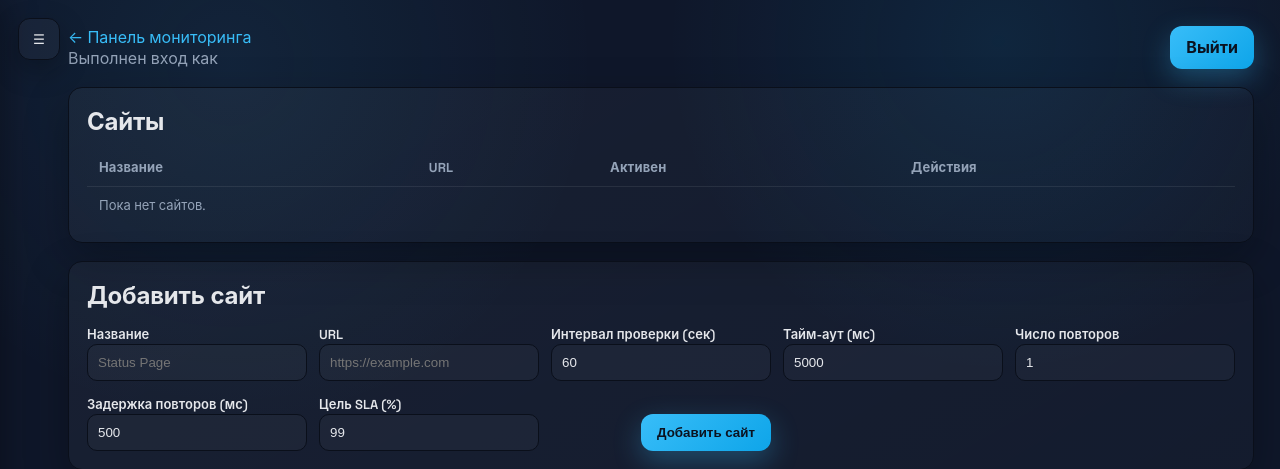
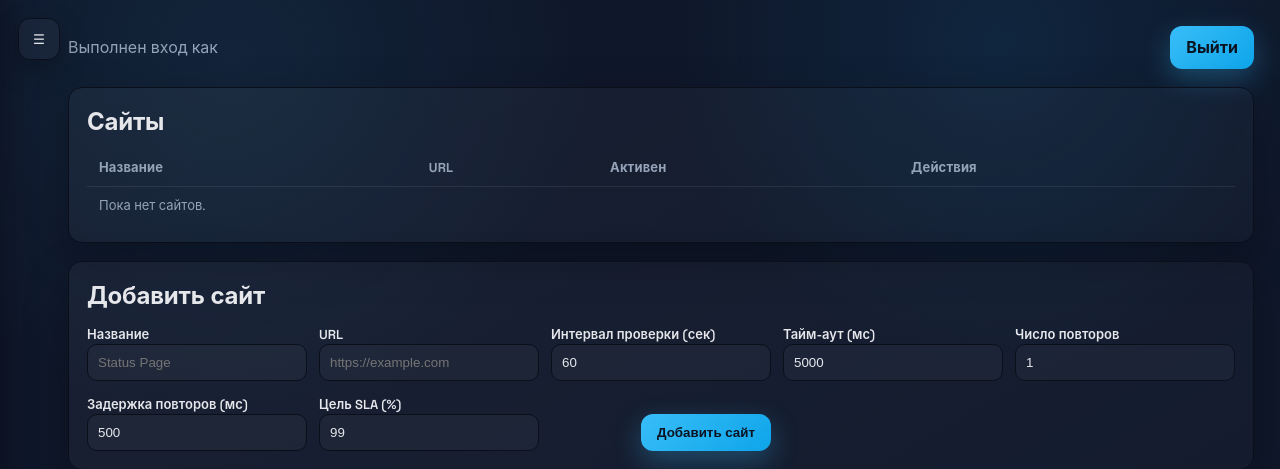
Before and after one commit to lumeeeee/uptime-monitoring, a FastAPI app: template app/web/templates/admin_sites.html in a window 1280 px wide. Shown: the top 469 px of the page. Run offline with FastAPI, Linux system fonts and the light colour scheme; the template is opened without the code that fills it, so the values that code supplies are empty; parts of the project's set-up code (start-up, migrations or seed data) failed here and were passed over.

Commit message:
Fix admin

```diff
--- a/app/web/templates/admin_sites.html
+++ b/app/web/templates/admin_sites.html
@@ -83,7 +83,6 @@
   <div class="sidebar-overlay"></div>
   <div class="header">
     <div>
-      <a href="/ui">← Панель мониторинга</a>
     <script>
       (function(){
         const toggle = document.querySelector('.nav-toggle');
```
